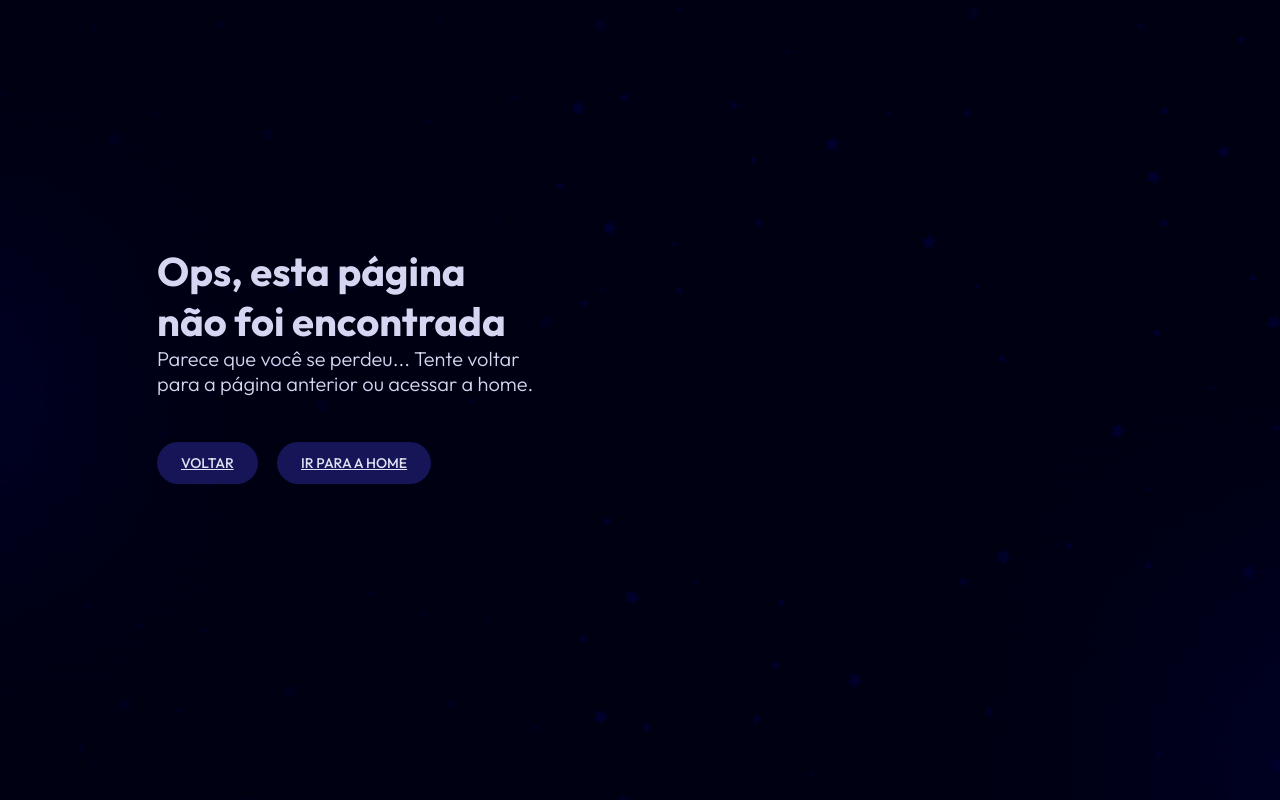
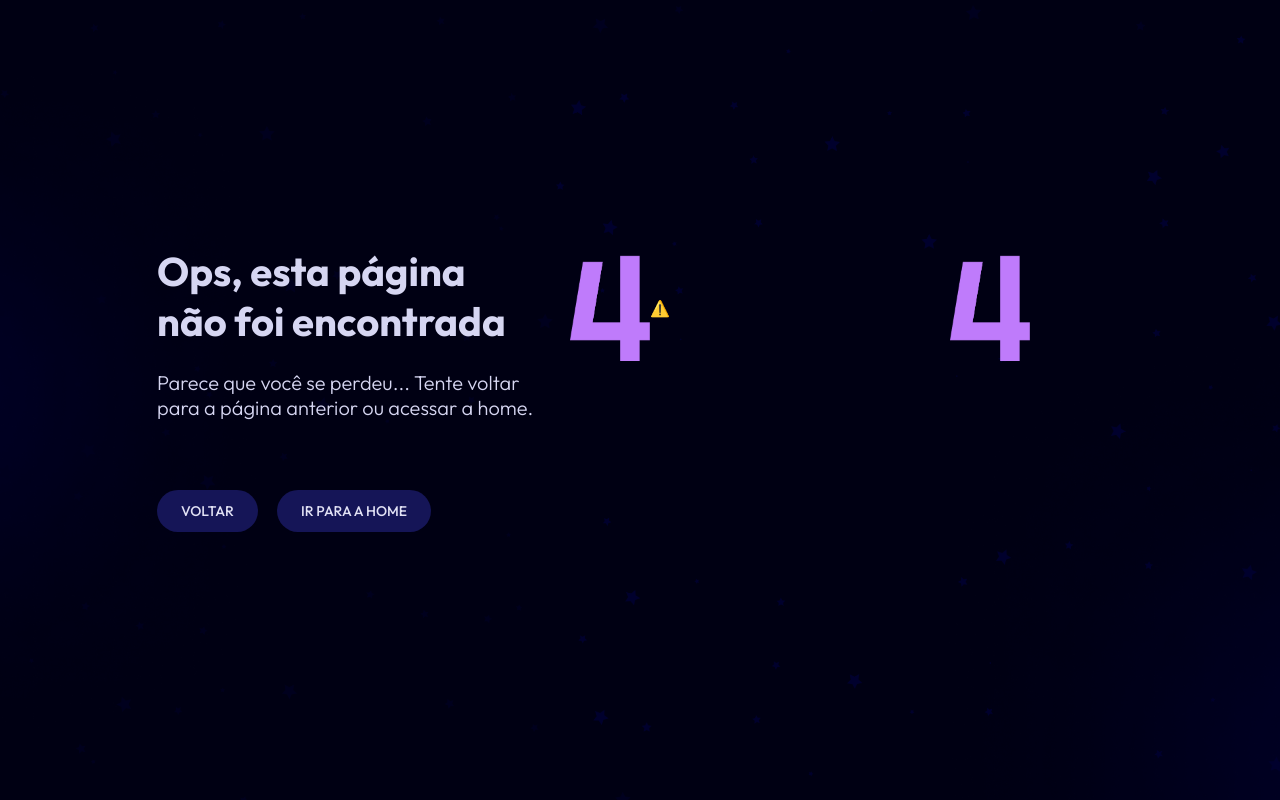
Before and after one commit to ZokaDev/Pagina-404, a plain HTML site: page index.html in a window 1280 px wide. Drawn offline with nearby package versions, Linux system fonts and the light colour scheme; no server answers.

Commit message:
:writing_hand: creating the 404

```diff
--- a/index.html
+++ b/index.html
@@ -23,11 +23,15 @@
     </div>
   </div>
 
-  <div class="container_404"></div>
+  <div class="container_404">
+    <img src="assets/img/4.png" alt="Image of number four with purple color">
+    <lottie-player src="https://lottie.host/ab7a5c4d-d0de-4877-be5e-8cffedab2bf1/f7kJBYBWYz.json" background="transparent"
+    speed="1" style="width: 300px; height: 300px;" loop autoplay></lottie-player>
+    <img src="assets/img/4.png" alt="Image of number four with purple color">
+  </div>
 
-  <!-- <script src="https://unpkg.com/@lottiefiles/lottie-player@latest/dist/lottie-player.js"></script>
-  <lottie-player src="https://lottie.host/ab7a5c4d-d0de-4877-be5e-8cffedab2bf1/f7kJBYBWYz.json" background="transparent"
-    speed="1" style="width: 300px; height: 300px;" loop autoplay></lottie-player> -->
+  <script src="https://unpkg.com/@lottiefiles/lottie-player@latest/dist/lottie-player.js"></script>
+
 </body>
 
 </html>
--- a/styles.css
+++ b/styles.css
@@ -42,32 +42,69 @@ body {
   gap: 56px;
 
   position: absolute;
-  left:157px;
-  top:246px;
+  left: 157px;
+  top: 246px;
 }
 
-.text_container h1{
+.text_container h1 {
   color: var(--text-color);
   font-size: var(--heading-font-size);
   font-weight: var(--heading-font-weight);
 }
 
-.text_container p{
+.text_container p {
   color: var(--text-color);
   font-size: var(--text-font-size);
   font-weight: var(--text-font-weight);
+
+  margin: 24px auto;
 }
 
-.buttons_container a{
+.buttons_container a {
+  text-decoration: none;
+
   color: var(--button-text-color);
   font-size: var(--button-font-size);
   font-weight: var(--button-font-weight);
-  background-color: var(--button-bg-color);
+  background: var(--button-bg-color);
+
   padding: 12px 24px;
-  border-radius:999px;
+  border-radius: 999px;
+  transition: background 0.5s;
 }
 
-.buttons_container .voltar{
- margin-right: 16px
+.buttons_container a:hover {
+  background: var(--button-bg-color-hover);
+  color: var(--button-text-color);
+  transition: background 0.5s;
 }
+
+.buttons_container .voltar {
+  margin-right: 16px
+}
+
+
 /*404 Container settings*/
+
+.container_404{
+  width: 408;
+
+  display: flex;
+  flex-direction: row;
+  align-items: center;
+  gap: 8;
+
+  position: absolute;
+  right:250px;
+  bottom:342px;
+}
+
+.container_404 img{
+  width: 80px;
+}
+
+.container_404 lottie-player{
+  width: 230px;
+}
+
+/*Media queries*/
```
Also changed, not shown: assets/img/4.png (added).
